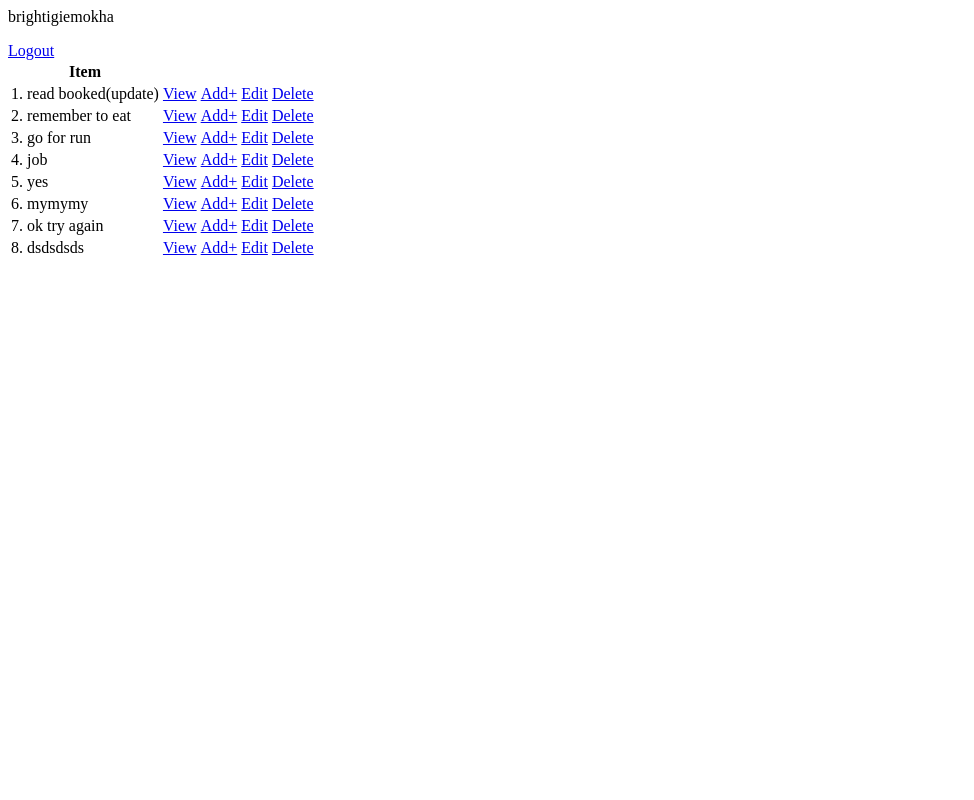
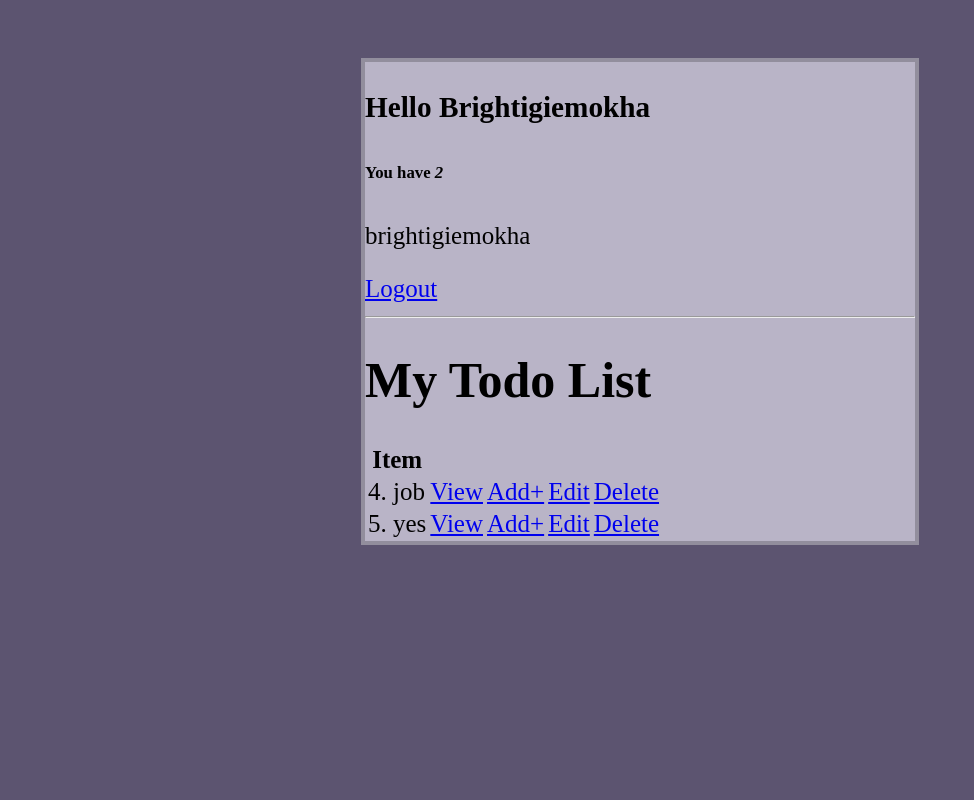
Before and after one commit to brightigiemokha/django_todo, a Django app: page / in a window 1280 px wide. Shown: the whole page, without its empty margins (0-974 px from the left). Run offline with Django 3.2, Linux system fonts and the light colour scheme; a user stored in the database is signed in; data comes from the database, SQL or seed files in the repository; both versions use the stored data as it was after the commit.

Commit message:
styles and div header added

```diff
--- a/todoapp/templates/todoapp/task.html
+++ b/todoapp/templates/todoapp/task.html
@@ -1 +1,6 @@
+{% extends 'todoapp/task_main.html' %}
+
+{% block content %}
+
 <h1>Task: {{ task }}</h1>
+{% endblock content %}
--- a/todoapp/templates/todoapp/task_list.html
+++ b/todoapp/templates/todoapp/task_list.html
@@ -1,3 +1,12 @@
+{% extends 'todoapp/task_main.html' %}
+
+{% block content %}
+<div class="header">
+    <div>
+        <h3>Hello {{ request.user|title }}</h3>
+        <h6>You have <i>{{ count }}</i></h6>
+    </div>
+</div>
 {% if request.user.is_authenticated %}
 <p>{{ request.user }}</p>
 <a href="{% url 'logout' %}">Logout</a>
@@ -5,12 +14,17 @@
     <a href="{% url 'login' %}">Login</a>
 <h1>testing Testing</h1>
 {% endif %}
+<hr>
+
+<h1>My Todo List</h1>
+
+</form>
 
 <table>
     <tr>
         <th>Item</th>
     </tr>
-    {% for todo in object_list %}
+    {% for todo in task %}
     <tr>
         <td>{{todo.id}}.        {{todo.title}}</td>
         <td><a href="{% url 'todo-detail' todo.id }">View</a></td>
@@ -23,3 +37,4 @@
     <a href="{% url 'todo-create'}">Add New Tasks</a>
     {% endfor %}
 </table>
+{% endblock content %}
--- /dev/null
+++ b/todoapp/templates/todoapp/task_main.html
@@ -0,0 +1,34 @@
+<!DOCTYPE html>
+<html lang="en">
+<head>
+    <meta charset="UTF-8">
+    <meta name="viewport" content="width=device-width, initial-scale=1.0">
+    <title>Anyiador Todo App</title>
+    <link rel="'preconnect" href="https://fonts.gstatic.com">
+    <link rel="preconnect" href="https://fonts.gstatic.com" crossorigin>
+    <link href="https://fonts.googleapis.com/css2?family=Roboto+Mono:wght@500&display=swap" rel="stylesheet">
+</head>
+<style>
+    body {
+        background-color: #5C5470;
+        font-family: font-family: 'Roboto Mono', monospace;
+        font-size: 25px;
+        padding-top: 50px
+    }
+    .container{
+        background-color: #B9B4C7;
+        margin: auto;
+        max-width: 550px;
+        -webkit-box-shadow: 2px 2px 13px -4px rgba(0, 0, 0, 0.21);
+        box-shadow: 2px 2px 13px -4pc rgba(0, 0, 0, 0.21);
+        border: rgba(0, 0, 0, 0.21) solid 4px;
+    }
+
+</style>
+<body>
+    <div class="container">
+        {% block content %}
+        {% endblock content %}
+    </div>
+</body>
+</html>
```
Also changed, not shown: todoapp/templates/todoapp/task_login.html (+7 -3 lines), todoapp/templates/todoapp/task_signup.html (+7 -3 lines), todoapp/templates/todoapp/task_update.html (+7 -1 lines), db.sqlite3.
